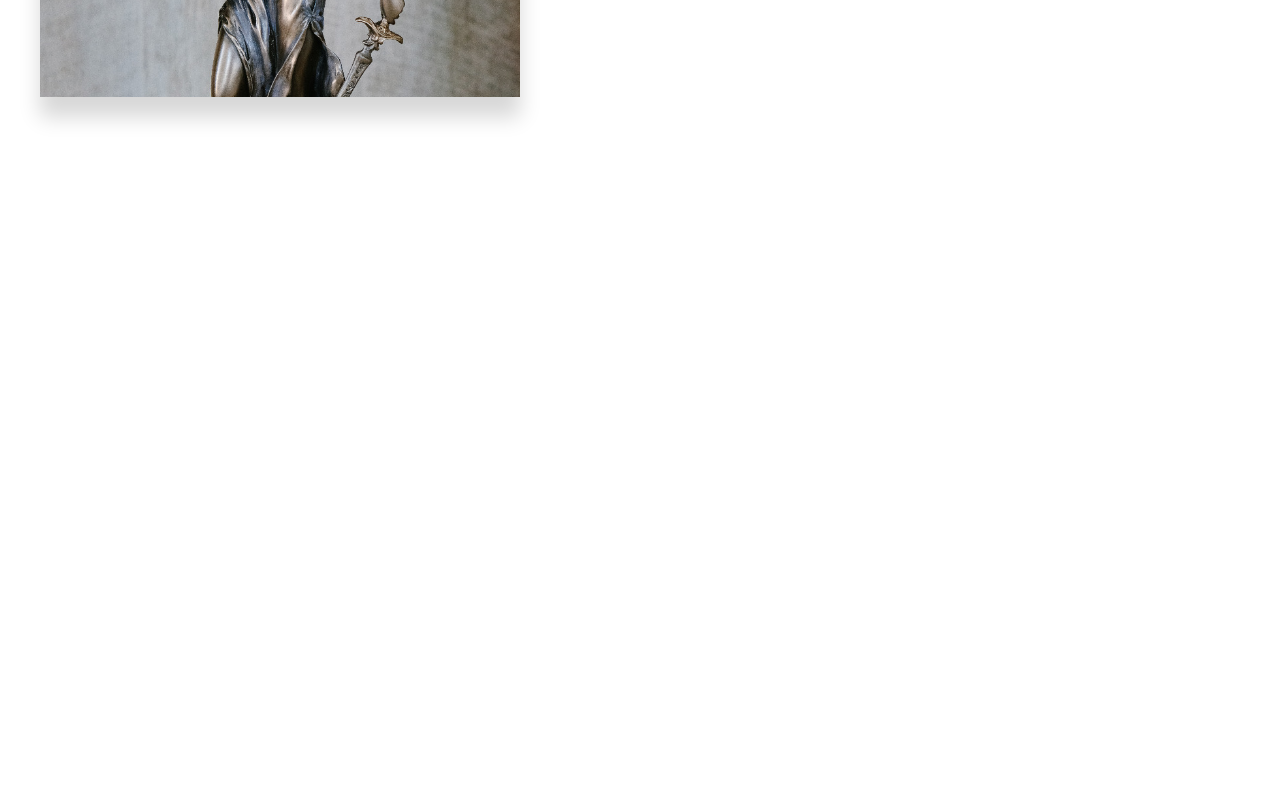
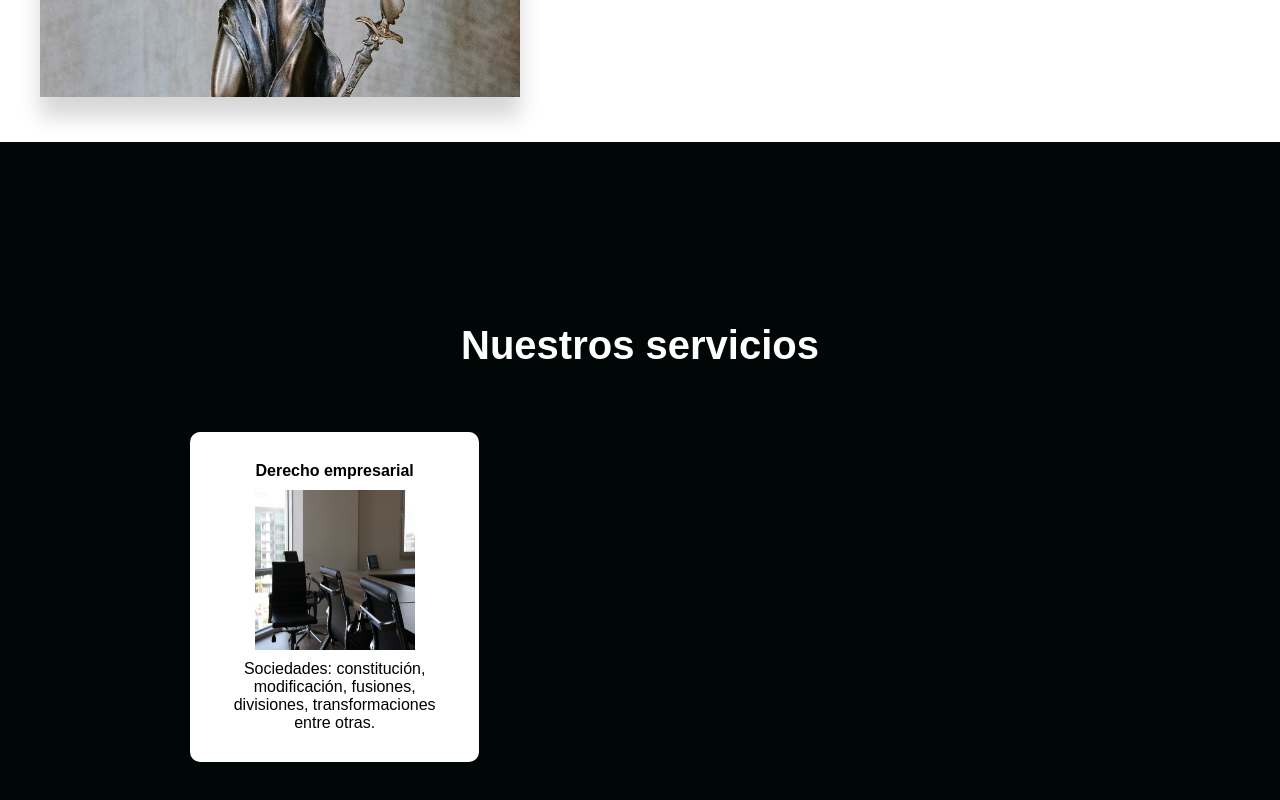
Before and after one commit to nctd/antiquera-landingpage, a React (Create React App) app: page / in a window 1280 px wide. Shown: the part 584-1384 px from the top of the page. Before the commit the page ends 800 px from the top, so only its background shows below. Built offline with nearby package versions, Linux system fonts and the light colour scheme.

Commit message:
creacion de seccion servicios

```diff
--- /dev/null
+++ b/src/components/servicios/servicios.component.jsx
@@ -0,0 +1,33 @@
+import React from "react";
+
+import {
+  ServiciosContainer,
+  ServiciosTitulo,
+  ServiciosWrapper,
+  ServiciosCard,
+  CardIcon,
+  CardTitulo,
+  CardSubtitulo,
+} from "./servicios.styles";
+
+import Card_01 from "../../assets/img-card-01.jpg";
+
+const Servicios = () => {
+  return (
+    <ServiciosContainer>
+      <ServiciosTitulo>Nuestros servicios</ServiciosTitulo>
+      <ServiciosWrapper>
+        <ServiciosCard>
+          <CardTitulo>Derecho empresarial</CardTitulo>
+          <CardIcon src={Card_01} />
+          <CardSubtitulo>
+            Sociedades: constitución, modificación, fusiones, divisiones,
+            transformaciones entre otras.
+          </CardSubtitulo>
+        </ServiciosCard>
+      </ServiciosWrapper>
+    </ServiciosContainer>
+  );
+};
+
+export default Servicios;
--- /dev/null
+++ b/src/components/servicios/servicios.styles.jsx
@@ -0,0 +1,82 @@
+import styled from "styled-components";
+
+export const ServiciosContainer = styled.div`
+  height: 800px;
+  display: flex;
+  flex-direction: column;
+  justify-content: center;
+  align-items: center;
+  background: #010606;
+
+  @media screen and (max-width: 768px) {
+    height: 1100px;
+  }
+
+  @media screen and (max-width: 480px) {
+    height: 1300px;
+  }
+`;
+
+export const ServiciosWrapper = styled.div`
+  max-width: 1000px;
+  margin: 0 auto;
+  display: grid;
+  grid-template-columns: 1fr 1fr 1fr;
+  align-items: center;
+  grid-gap: 16px;
+  padding: 0 50px;
+
+  @media screen and (max-width: 1000px) {
+    grid-template-columns: 1fr 1fr;
+  }
+
+  @media screen and (max-width: 768px) {
+    grid-template-columns: 1fr;
+    padding: 0 20px;
+  }
+`;
+
+export const ServiciosTitulo = styled.h1`
+  font-size: 2.5rem;
+  color: #fff;
+  margin-bottom: 64px;
+
+  @media screen and (max-width: 480px) {
+    font-size: 2rem;
+  }
+`;
+
+export const ServiciosCard = styled.div`
+  background: #fff;
+  display: flex;
+  flex-direction: column;
+  justify-content: flex-start;
+  align-items: center;
+  border-radius: 10px;
+  max-height: 340px;
+  padding: 30px;
+  box-shadow: 0 1px 3px rgba(0, 0, 0, 0.2);
+  transition: all 0.2s ease-in-out;
+
+  &:hover {
+    transform: scale(1.02);
+    transition: all 0.2s ease-in-out;
+    cursor: pointer;
+  }
+`;
+
+export const CardIcon = styled.img`
+  height: 160px;
+  width: 160px;
+  margin-bottom: 10px;
+`;
+
+export const CardTitulo = styled.h2`
+  font-size: 1rem;
+  margin-bottom: 10px;
+`;
+
+export const CardSubtitulo = styled.p`
+  font-size: 1rem;
+  text-align: center;
+`;
--- a/src/components/sidebar/sidebar.component.jsx
+++ b/src/components/sidebar/sidebar.component.jsx
@@ -11,7 +11,7 @@ import {
   SidebarButtonLink,
 } from "./sidebar.styles";
 
-function Sidebar({ isOpen, toggle }) {
+const Sidebar = ({ isOpen, toggle }) => {
   return (
     <SidebarContainer isOpen={isOpen} onClick={toggle}>
       <Icon onClick={toggle}>
@@ -38,6 +38,6 @@ function Sidebar({ isOpen, toggle }) {
       </SidebarWrapper>
     </SidebarContainer>
   );
-}
+};
 
 export default Sidebar;
--- a/src/pages/homepage/homepage.component.jsx
+++ b/src/pages/homepage/homepage.component.jsx
@@ -3,6 +3,7 @@ import React, { useState } from "react";
 import Header from "../../components/header/header.component";
 import Menu from "../../components/menu/menu.component";
 import Sidebar from "../../components/sidebar/sidebar.component";
+import Servicios from "../../components/servicios/servicios.component";
 
 const Homepage = () => {
   const [isOpen, setIsOpen] = useState(false);
@@ -15,6 +16,7 @@ const Homepage = () => {
       <Sidebar isOpen={isOpen} toggle={toggle} />
       <Header toggle={toggle} />
       <Menu />
+      <Servicios />
     </>
   );
 };
```
Also changed, not shown: src/components/menu/menu.component.jsx (+4 -4 lines), src/assets/img-card-01.jpg (added).
